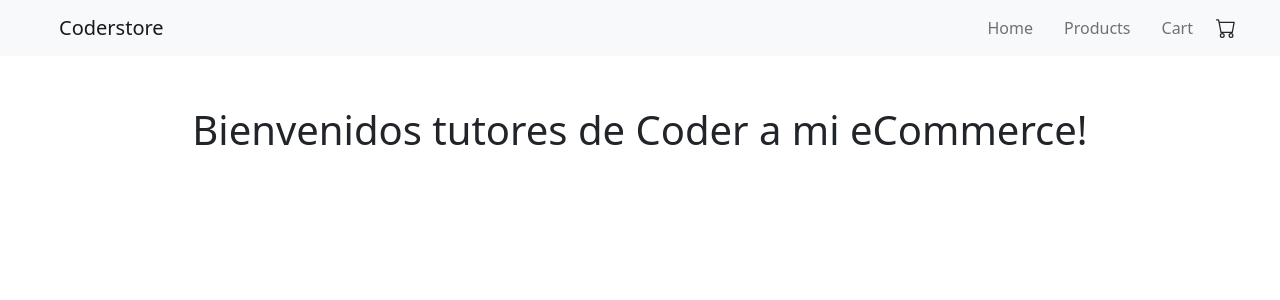
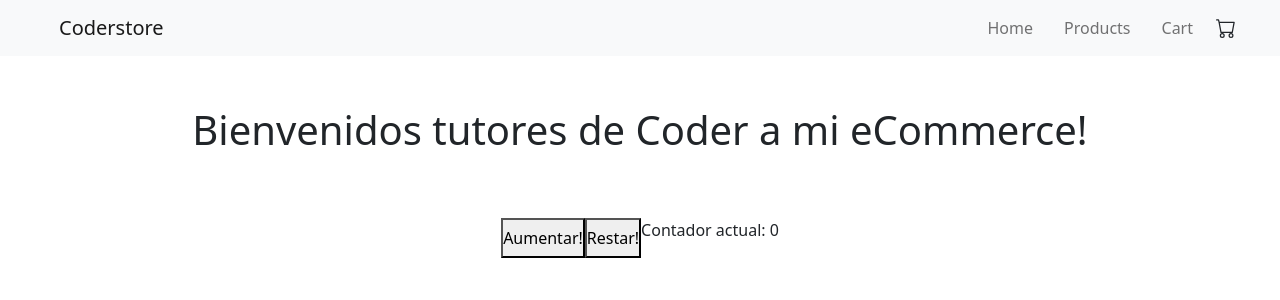
Before and after one commit to FacuBozzi/react-bozzi, a React (Create React App) app: page / in a window 1280 px wide. Shown: the top 300 px of the page. Built offline with nearby package versions, Linux system fonts and the light colour scheme.

Commit message:
desafio clase cinco

```diff
--- a/src/App.js
+++ b/src/App.js
@@ -1,12 +1,16 @@
 import ItemListContainer from "./components/ItemListContainer"
 import NavBar from "./components/NavBar"
+import Contador from "./components/Contador"
+
 
 const App = () => {
+
     return (
-        <div>
+        <>
             <NavBar/>
             <ItemListContainer name="tutores de Coder"/>
-        </div>
+            <Contador onAdd={function() {console.log("Accion realizada exitosamente")}}/>
+        </>
     )
 }
 
--- /dev/null
+++ b/src/components/Contador.js
@@ -0,0 +1,37 @@
+import { useState } from "react"
+import "../style.css"
+
+const Contador = (props) => {
+
+    let [contador, setContador] = useState(0);
+
+            const sumarContador = () => {
+
+                setContador(contador + 1);
+
+            }
+            const restarContador = () => {
+
+                setContador(contador - 1);
+
+            }
+    return (
+        <>
+            <div className="contador-app">
+                <button  onClick={() => {
+                    sumarContador();
+                    props.onAdd();
+                    }}>Aumentar!
+                </button>
+                <button  onClick={() => {
+                    restarContador();
+                    props.onAdd();
+                    }}>Restar!
+                </button>
+                <p>Contador actual: {contador}</p>
+            </div>
+        </>
+    )
+}
+
+export default Contador
--- a/src/style.css
+++ b/src/style.css
@@ -23,3 +23,9 @@ nav a{
     margin-top: 50px;
     text-align: center;
 }
+
+.contador-app{
+    display: flex;
+    justify-content: center;
+    margin-top: 5%;
+}
```
